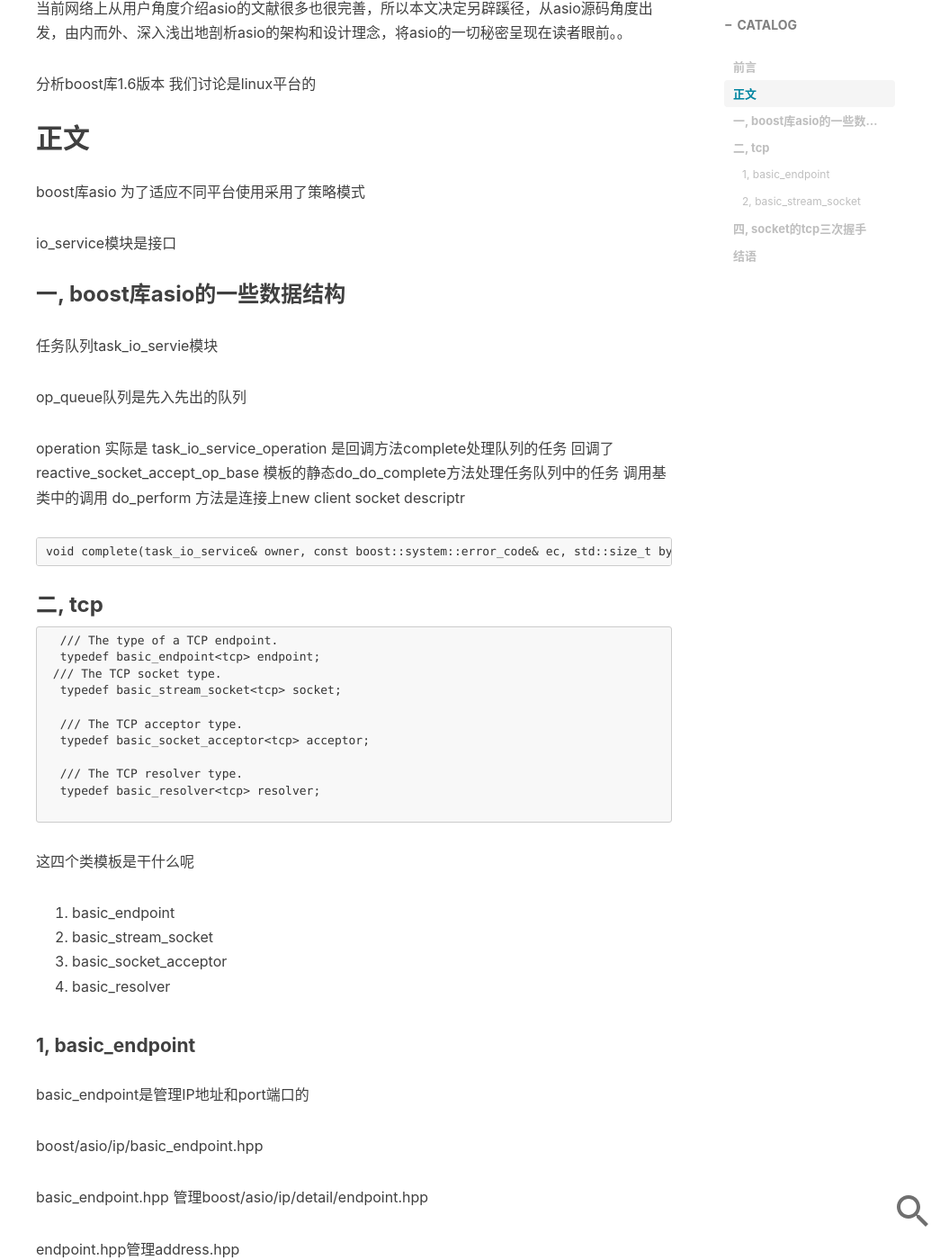
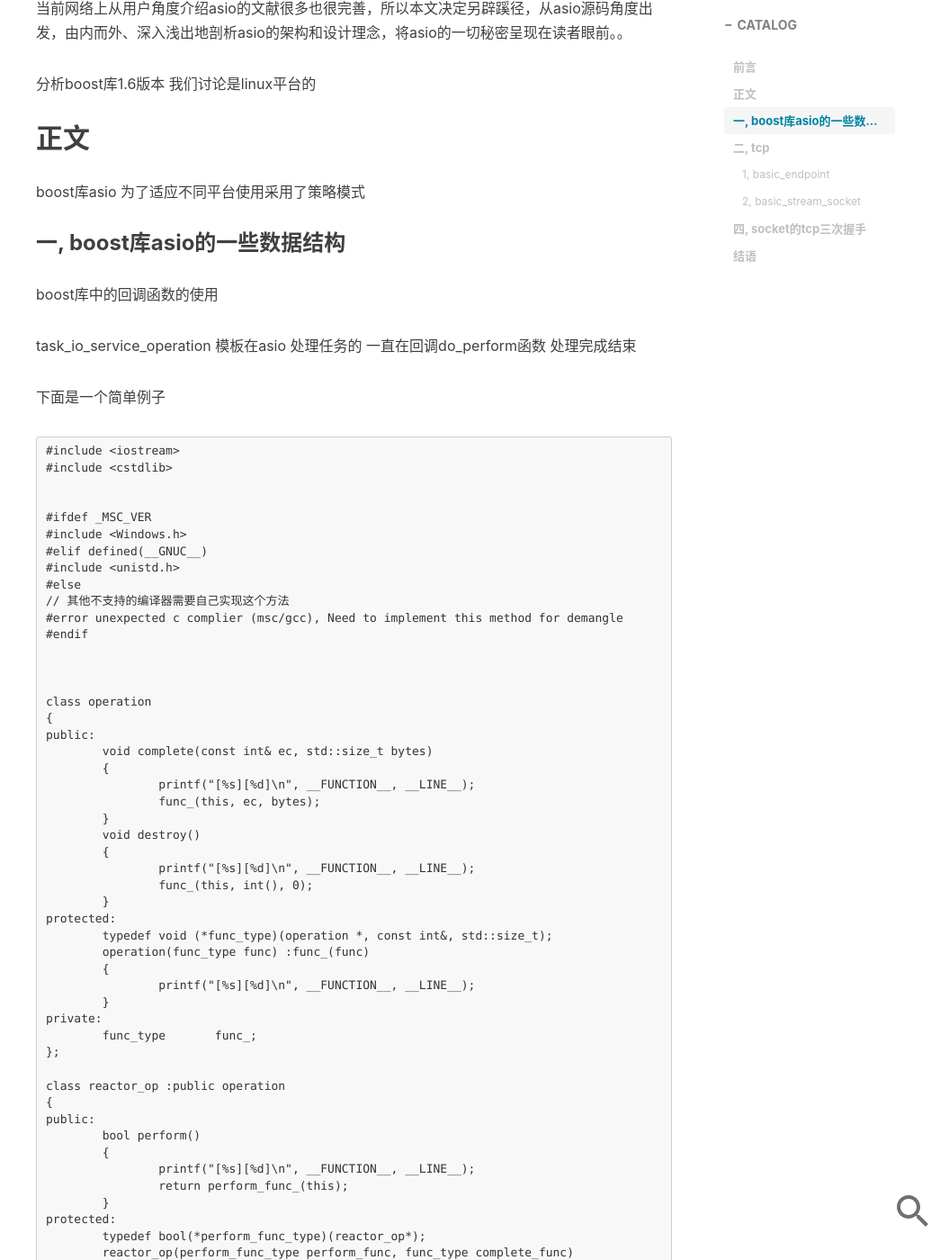
Before and after one commit to chensongpoixs/chensongpoixs.github.io, a Jekyll site: the page built from _posts/2019-01-22-boost库asio源码分析之数据结构.md, in a window 1280 px wide and 1400 px high, scrolled down 1008 px. Shown: the whole window at 90% size, without its empty margins (225-1280 px from the left). Built offline with Jekyll 4.4.1, drawn with Linux system fonts in a browser that asks for light colours; nearby versions of some CDN libraries; comment, search, counter and statistics services are not loaded; some of the changed text lies outside the part shown.

````diff
--- a/_posts/2019-01-22-boost库asio源码分析之数据结构.md
+++ b/_posts/2019-01-22-boost库asio源码分析之数据结构.md
@@ -8,7 +8,7 @@ author:     chensong
 header-img: img/2018-01-23/post-bg-mp4.jpg
 catalog: 	 true
 tags:
-    - boost
+    - boost库asio
     - 网络编程
 ---
 
@@ -30,19 +30,153 @@ boost.asio是Boost库中非常著名的I/O组件，是用于网络和低层IO编
 
 boost库asio 为了适应不同平台使用采用了策略模式
 
-io_service模块是接口
 
 ### 一,  boost库asio的一些数据结构
 
-任务队列task_io_servie模块
+boost库中的回调函数的使用
 
-op_queue队列是先入先出的队列
+task_io_service_operation 模板在asio 处理任务的 一直在回调do_perform函数 处理完成结束
 
-operation 实际是 task_io_service_operation 是回调方法complete处理队列的任务 回调了reactive_socket_accept_op_base 模板的静态do_do_complete方法处理任务队列中的任务 调用基类中的调用 do_perform 方法是连接上new client socket descriptr
+下面是一个简单例子
+
+
 
 ```
-void complete(task_io_service& owner, const boost::system::error_code& ec, std::size_t bytes_transferred)
+#include <iostream>
+#include <cstdlib>
+
+
+#ifdef _MSC_VER
+#include <Windows.h>
+#elif defined(__GNUC__)
+#include <unistd.h>
+#else
+// 其他不支持的编译器需要自己实现这个方法
+#error unexpected c complier (msc/gcc), Need to implement this method for demangle
+#endif
+
+
+
+class operation
+{
+public:
+	void complete(const int& ec, std::size_t bytes)
+	{
+		printf("[%s][%d]\n", __FUNCTION__, __LINE__);
+		func_(this, ec, bytes);
+	}
+	void destroy()
+	{
+		printf("[%s][%d]\n", __FUNCTION__, __LINE__);
+		func_(this, int(), 0);
+	}
+protected:
+	typedef void (*func_type)(operation *, const int&, std::size_t);
+	operation(func_type func) :func_(func)
+	{
+		printf("[%s][%d]\n", __FUNCTION__, __LINE__);
+	}
+private:
+	func_type	func_;
+};
+
+class reactor_op :public operation
+{
+public:
+	bool perform()
+	{
+		printf("[%s][%d]\n", __FUNCTION__, __LINE__);
+		return perform_func_(this);
+	}
+protected:
+	typedef bool(*perform_func_type)(reactor_op*);
+	reactor_op(perform_func_type perform_func, func_type complete_func)
+		:operation(complete_func),
+		perform_func_(perform_func)
+	{
+		printf("[%s][%d]\n", __FUNCTION__, __LINE__);
+	}
+private:
+	perform_func_type	perform_func_;
+};
+
+
+class reactive_op_base : public reactor_op
+{
+public:
+	reactive_op_base(func_type complete_func)
+		: reactor_op(&reactive_op_base::do_perform, complete_func)
+	{
+		printf("[%s][%d]\n", __FUNCTION__, __LINE__);
+	}
+	//这里一直处理任务 直到任务处理完成结束提出
+	static bool do_perform(reactor_op * base)
+	{
+		reactive_op_base * r(static_cast<reactive_op_base*>(base));
+		// r->perform(); // cycle
+		printf("[%s][%d]function = %p\n", __FUNCTION__, __LINE__, r);
+		printf("[%s][%d]\n", __FUNCTION__, __LINE__);
+		static int i = 0;
+		if (i > 1000)
+		{
+			return true;
+		}
+		else
+		{
+			printf("[%s][%d] i = %d\n", __FUNCTION__, __LINE__, i);
+
+#ifdef _MSC_VER
+				Sleep(1000);
+#elif defined(__GNUC__)
+			sleep(1);
+#else
+// 其他不支持的编译器需要自己实现这个方法
+#error unexpected c complier (msc/gcc), Need to implement this method for demangle
+#endif
+			++i;
+			r->complete(34, 34);
+			return false;
+		}
+	}
+protected:
+private:
+
+};
+
+class reactive_op : public reactive_op_base
+{
+public:
+	reactive_op()
+		:reactive_op_base(&reactive_op::do_complete)
+	{
+		printf("[%s][%d]\n", __FUNCTION__, __LINE__);
+	}
+	static void do_complete(operation* base, const int &, std::size_t)
+	{
+		reactive_op_base * o(static_cast<reactive_op_base*>(base));
+		printf("[%s][%d]function = %p\n", __FUNCTION__, __LINE__, o);
+		o->do_perform(o);
+		printf("[%s][%d]\n", __FUNCTION__, __LINE__);
+	}
+protected:
+private:
+};
+
+int main(int argc, char *argv[])
+{
+	reactive_op reactive;
+	printf("[%s][%d]function = %p\n", __FUNCTION__, __LINE__, &reactive);
+	reactive.do_complete(&reactive, 34, 5);
+
+
+	return EXIT_SUCCESS;
+}
+
+
 ```
+
+![](https://github.com/chensongpoixs/chensongpoixs.github.io/blob/master/img/2019-01-22/operaction.gif?raw=true)
+
 
 ### 二, tcp
 
````
Also changed, not shown: img/2019-01-22/C++/CMakeLists.txt (added, +18 -0 lines), img/2019-01-22/operaction.gif (added), 1 other file.
